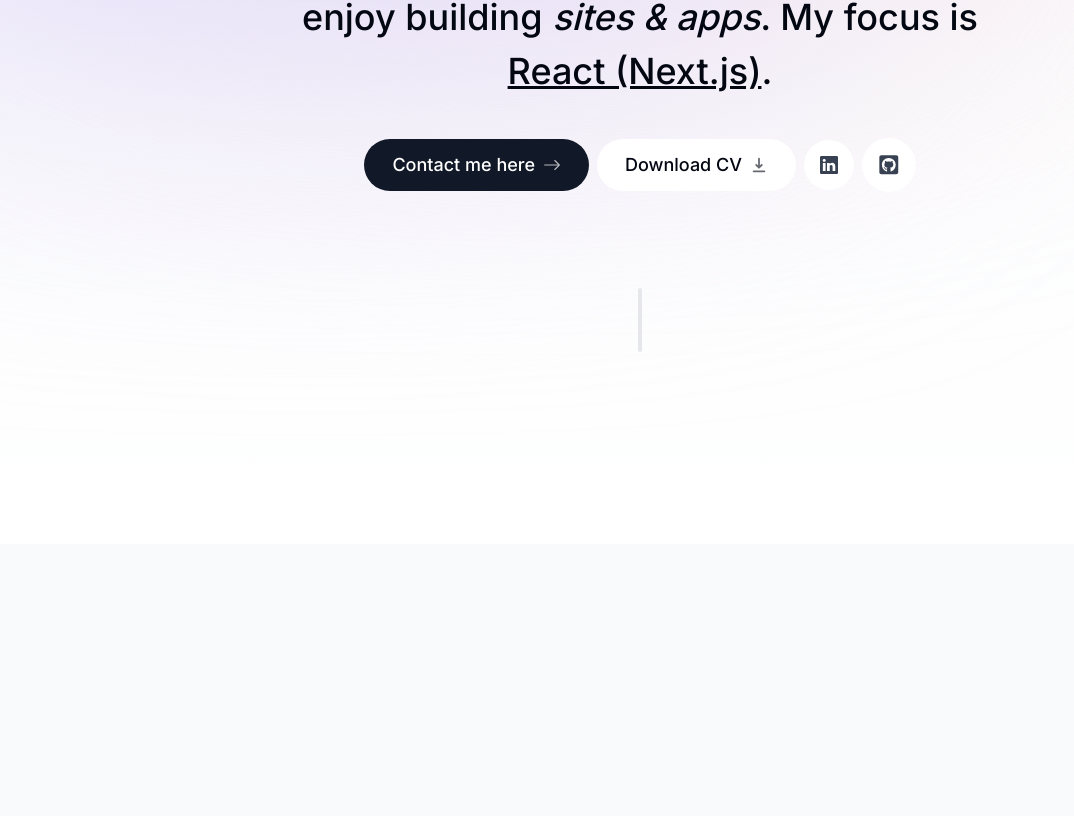
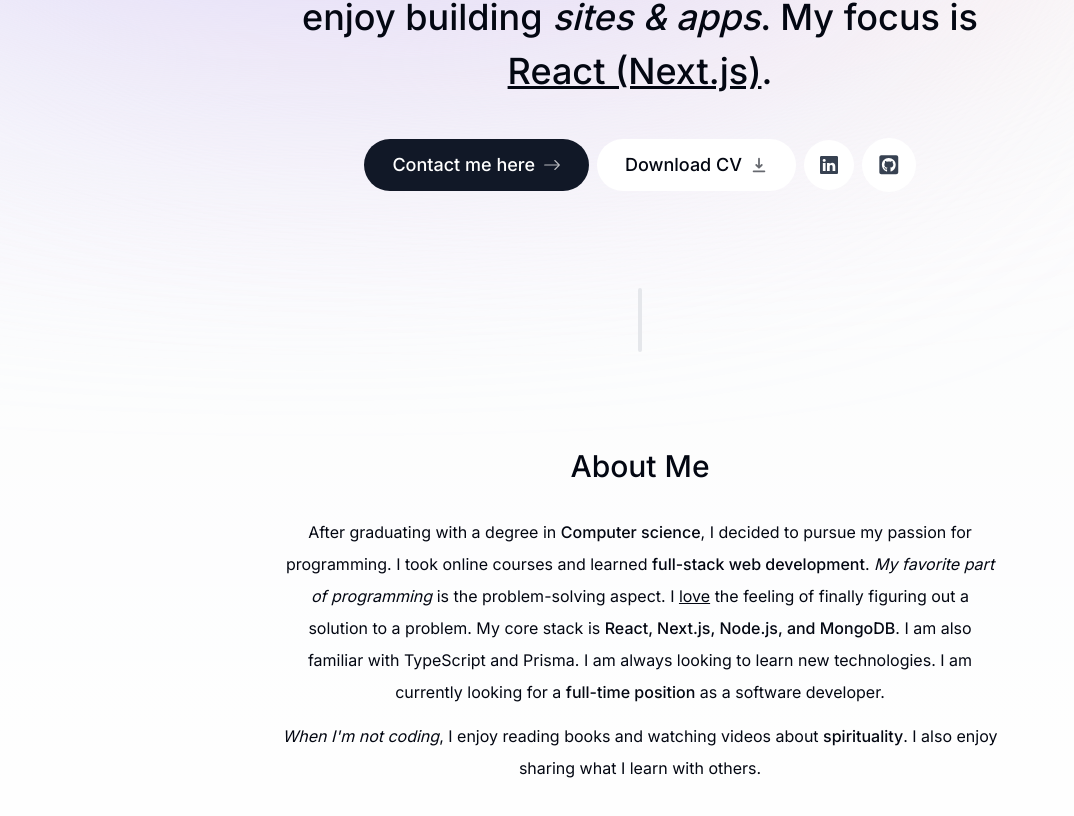
Before and after one commit to bleriotnoguia/portfolio, a Next.js app: page / in a window 1280 px wide. Shown: the part 470-1286 px from the top of the page, without its empty margins (0-1074 px from the left). Before the commit the page ends 1014 px from the top, so only its background shows below. Built offline with nearby package versions, Linux system fonts and the light colour scheme.

Commit message:
Add About component to Home page

```diff
--- a/app/page.tsx
+++ b/app/page.tsx
@@ -1,3 +1,4 @@
+import About from "@/components/about";
 import Intro from "@/components/intro";
 import SectionDivider from "@/components/section-divider";
 
@@ -6,6 +7,7 @@
     <main className="flex min-h-screen flex-col items-center justify-between p-24">
       <Intro />
       <SectionDivider />
+      <About />
     </main>
   );
 }
--- /dev/null
+++ b/components/about.tsx
@@ -0,0 +1,43 @@
+"use client";
+
+import React from "react";
+import SectionHeading from "./section-heading";
+import { motion } from "framer-motion";
+
+export default function About() {
+  return (
+    <motion.section
+      className="mb-28 max-w-[45rem] text-center leading-8 sm:mb-40 scroll-mt-28"
+      initial={{ opacity: 0, y: 100 }}
+      animate={{ opacity: 1, y: 0 }}
+      transition={{ delay: 0.175 }}
+      id="about"
+    >
+      <SectionHeading>About me</SectionHeading>
+      <p className="mb-3">
+        After graduating with a degree in{" "}
+        <span className="font-medium">Computer science</span>, I decided to
+        pursue my passion for programming. I took online courses and learned{" "}
+        <span className="font-medium">full-stack web development</span>.{" "}
+        <span className="italic">My favorite part of programming</span> is the
+        problem-solving aspect. I <span className="underline">love</span> the
+        feeling of finally figuring out a solution to a problem. My core stack
+        is{" "}
+        <span className="font-medium">
+          React, Next.js, Node.js, and MongoDB
+        </span>
+        . I am also familiar with TypeScript and Prisma. I am always looking to
+        learn new technologies. I am currently looking for a{" "}
+        <span className="font-medium">full-time position</span> as a software
+        developer.
+      </p>
+
+      <p>
+        <span className="italic">When I'm not coding</span>, I enjoy reading
+        books and watching videos about{" "}
+        <span className="font-medium">spirituality</span>. I also enjoy sharing
+        what I learn with others.
+      </p>
+    </motion.section>
+  );
+}
--- /dev/null
+++ b/components/section-heading.tsx
@@ -0,0 +1,13 @@
+import React from "react";
+
+type SectionHeadingProps = {
+  children: React.ReactNode;
+};
+
+export default function SectionHeading({ children }: SectionHeadingProps) {
+  return (
+    <h2 className="text-3xl font-medium capitalize mb-8 text-center">
+      {children}
+    </h2>
+  );
+}
```
